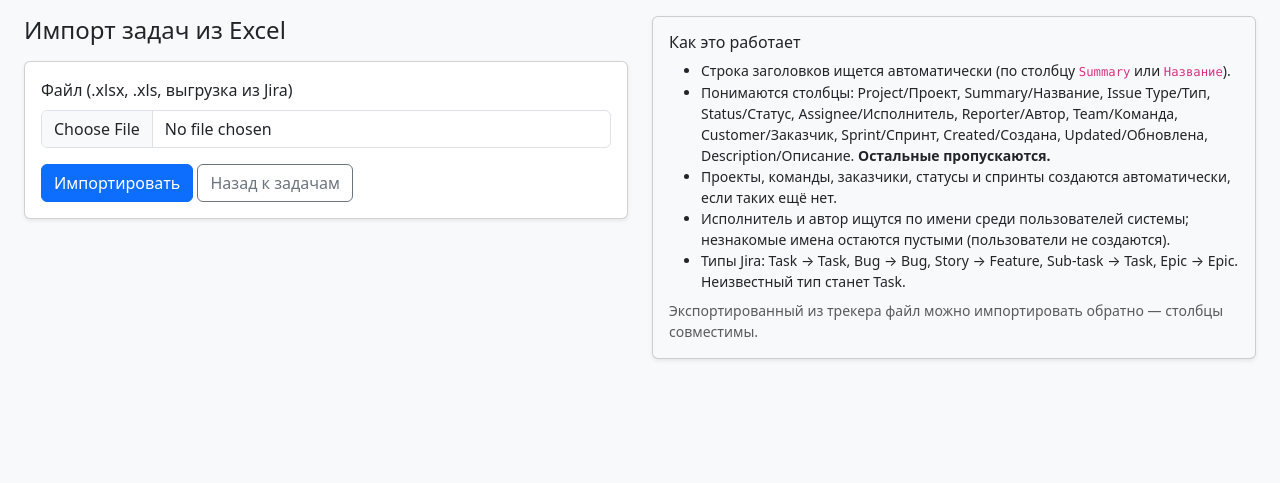
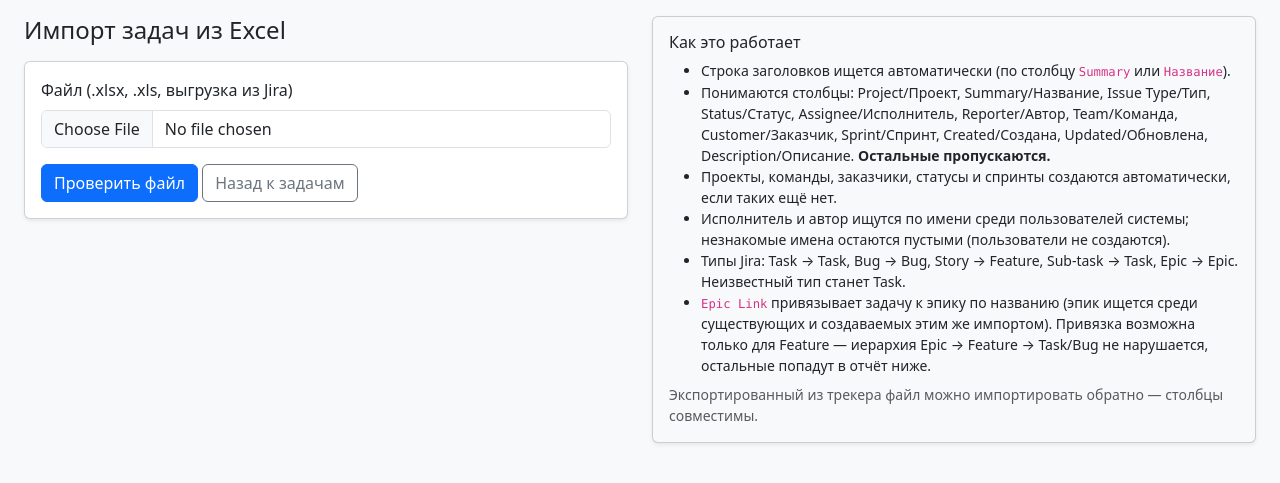
Before and after one commit to kamury/mion, a Flask app: page /issues/import in a window 1280 px wide. Shown: the part 60-543 px from the top of the page. Run offline with Flask 3, Linux system fonts and the light colour scheme; a user stored in the database is signed in; tables that the repository leaves empty hold one stand-in row (values such as "Sample post"); grey boxes marked "Sample" are stand-in pictures; some libraries are stand-ins or nearby versions.

Commit message:
links epics in import

```diff
--- a/app/excel.py
+++ b/app/excel.py
@@ -19,8 +19,8 @@ from markupsafe import escape
 
 from .extensions import db
 from .history import add_event
-from .models import (Component, Customer, Issue, Project, Sprint, Status,
-                     Team, User)
+from .models import (ISSUE_TYPES, PARENT_TYPE, Component, Customer, Issue,
+                     Project, Sprint, Status, Team, User)
 
 # Заголовок столбца (lower) -> наше поле
 COLUMN_MAP = {
@@ -52,6 +52,8 @@ COLUMN_MAP = {
     'обновлена': 'updated',
     'description': 'description',
     'описание': 'description',
+    'epic link': 'epic_link',
+    'epic name': 'epic_name',
 }
 
 TYPE_MAP = {
@@ -186,8 +188,12 @@ def _parse_date(value):
     return None
 
 
-def import_rows(rows, current_user):
-    """Создаёт задачи из таблицы. Возвращает статистику и предупреждения."""
+def import_rows(rows, current_user, dry_run=False):
+    """Создаёт задачи из таблицы. Возвращает статистику и предупреждения.
+
+    При dry_run=True ничего не сохраняет (транзакция откатывается), но
+    возвращает ту же статистику — для предпросмотра перед импортом.
+    """
     header_idx, colmap = find_header(rows)
     if 'title' not in colmap:
         raise ValueError('Не найден столбец Summary / Название.')
@@ -209,6 +215,10 @@ def import_rows(rows, current_user):
     statuses = _lookup_cache(Status)
     sprints = _lookup_cache(Sprint)
     users = {u.name.strip().lower(): u for u in User.query.all()}
+    # Эпики для привязки по Epic Link: уже существующие + созданные этим импортом
+    epics = {i.title.strip().lower(): i
+             for i in Issue.query.filter_by(type='epic').all()}
+    pending_epic_links = []  # (issue, значение Epic Link)
     next_position = (db.session.query(db.func.max(Status.position)).scalar() or 0) + 1
 
     def get_or_create_dict(kind, name):
@@ -307,8 +317,44 @@ def import_rows(rows, current_user):
         add_event(issue, current_user, 'created')
         created += 1
 
-    db.session.commit()
-    return {'created': created, 'skipped': skipped, 'warnings': sorted(warnings)}
+        if issue.type == 'epic':
+            epics.setdefault(issue.title.strip().lower(), issue)
+            # В Jira Epic Link ссылается на Epic Name, который может
+            # отличаться от Summary — запоминаем оба варианта.
+            epic_name = _cell(row, colmap, 'epic_name')
+            if epic_name:
+                epics.setdefault(str(epic_name).strip().lower(), issue)
+
+        epic_link = _cell(row, colmap, 'epic_link')
+        if epic_link:
+            pending_epic_links.append((issue, str(epic_link).strip()))
+
+    # Привязка к эпикам: после основного цикла, потому что эпик может
+    # встретиться в файле позже своих задач.
+    epic_linked = 0
+    epic_link_rejected = []
+    for issue, epic_name in pending_epic_links:
+        epic = epics.get(epic_name.lower())
+        if not epic:
+            warnings.add(f'Эпик «{epic_name}» не найден — привязка пропущена.')
+            continue
+        if PARENT_TYPE.get(issue.type) == 'epic':
+            issue.parent_id = epic.id
+            epic_linked += 1
+        else:
+            epic_link_rejected.append({
+                'id': issue.id,
+                'title': issue.title,
+                'type': ISSUE_TYPES.get(issue.type, issue.type),
+                'epic': epic.title,
+            })
+
+    if dry_run:
+        db.session.rollback()
+    else:
+        db.session.commit()
+    return {'created': created, 'skipped': skipped, 'warnings': sorted(warnings),
+            'epic_linked': epic_linked, 'epic_link_rejected': epic_link_rejected}
 
 
 # ---------- Экспорт ----------
--- a/app/issues/routes.py
+++ b/app/issues/routes.py
@@ -1,4 +1,7 @@
 import os
+import re
+import time
+from uuid import uuid4
 
 from flask import (Blueprint, abort, current_app, flash, jsonify, redirect,
                    render_template, request, send_file, url_for)
@@ -146,23 +149,62 @@ def export():
     )
 
 
+def _import_tmp_dir():
+    """Папка для файлов, ожидающих подтверждения импорта. Чистит старые."""
+    tmp_dir = os.path.join(current_app.config['UPLOAD_FOLDER'], 'import_tmp')
+    os.makedirs(tmp_dir, exist_ok=True)
+    now = time.time()
+    for name in os.listdir(tmp_dir):
+        path = os.path.join(tmp_dir, name)
+        if now - os.path.getmtime(path) > 24 * 3600:
+            os.remove(path)
+    return tmp_dir
+
+
 @bp.route('/import', methods=['GET', 'POST'])
 @login_required
 def import_excel():
-    result = None
-    if request.method == 'POST':
+    """Импорт в два шага: предпросмотр (сухой прогон) -> подтверждение."""
+    result = preview = None
+    token = filename = ''
+
+    if request.method == 'POST' and request.form.get('action') == 'confirm':
+        token = request.form.get('token', '')
+        filename = request.form.get('filename', '')
+        path = os.path.join(_import_tmp_dir(), token)
+        if not re.fullmatch(r'[0-9a-f]{32}', token) or not os.path.exists(path):
+            flash('Файл предпросмотра не найден (мог устареть) — загрузи его ещё раз.', 'danger')
+        else:
+            with open(path, 'rb') as f:
+                data = f.read()
+            os.remove(path)
+            try:
+                result = import_rows(read_rows(data, filename), current_user)
+                flash(f"Импортировано задач: {result['created']}.", 'success')
+            except Exception as e:
+                db.session.rollback()
+                flash(f'Ошибка импорта: {e}', 'danger')
+        token = filename = ''
+    elif request.method == 'POST':
         file = request.files.get('file')
         if not file or not file.filename:
             flash('Выбери файл.', 'danger')
         else:
+            data = file.read()
             try:
-                rows = read_rows(file.read(), file.filename)
-                result = import_rows(rows, current_user)
-                flash(f"Импортировано задач: {result['created']}.", 'success')
+                preview = import_rows(read_rows(data, file.filename),
+                                      current_user, dry_run=True)
             except Exception as e:
                 db.session.rollback()
-                flash(f'Ошибка импорта: {e}', 'danger')
-    return render_template('issues/import.html', result=result)
+                flash(f'Ошибка чтения файла: {e}', 'danger')
+            else:
+                token = uuid4().hex
+                with open(os.path.join(_import_tmp_dir(), token), 'wb') as f:
+                    f.write(data)
+                filename = file.filename
+
+    return render_template('issues/import.html', result=result, preview=preview,
+                           token=token, filename=filename)
 
 
 BULK_FIELDS = ('status_id', 'assignee_id', 'reporter_id', 'project_id',
--- a/app/static/css/app.css
+++ b/app/static/css/app.css
@@ -27,7 +27,7 @@
 .badge.type-bug     { background: #FFB6B9; color: #364F6B; }
 
 /* Бейджи статусов: «закрывающие» статусы (is_done) — бирюзовые */
-.badge.status-done { background: #00B8A9; color: #fff; }
+.badge.status-done { background: #2EB872; color: #fff; }
 
 /* Мультиселекты в фильтре списка задач */
 .ts-wrapper.filter-select { min-width: 170px; }
--- a/app/templates/issues/import.html
+++ b/app/templates/issues/import.html
@@ -12,11 +12,48 @@
             <input name="file" type="file" class="form-control"
                    accept=".xlsx,.xls,.htm,.html" required>
           </div>
-          <button class="btn btn-primary">Импортировать</button>
+          <button class="btn btn-primary">Проверить файл</button>
           <a class="btn btn-outline-secondary" href="{{ url_for('issues.index') }}">Назад к задачам</a>
         </form>
       </div>
     </div>
+
+    {% if preview %}
+    <div class="card shadow-sm mb-3 border-primary">
+      <div class="card-body">
+        <h6>Предпросмотр: {{ filename }}</h6>
+        <p class="mb-1 text-muted small">Пока ничего не импортировано — проверь список ниже.
+          Если что-то не так, исправь файл и загрузи его заново.</p>
+        <p class="mb-1">Будет создано задач: <strong>{{ preview.created }}</strong>,
+          пропущено строк без названия: {{ preview.skipped }}.</p>
+        {% if preview.epic_linked %}
+          <p class="mb-1">Привяжется к эпикам по Epic Link: <strong>{{ preview.epic_linked }}</strong>.</p>
+        {% endif %}
+        {% if preview.warnings %}
+          <p class="mb-1 mt-2 text-warning-emphasis">Предупреждения:</p>
+          <ul class="small mb-0">
+            {% for w in preview.warnings %}<li>{{ w }}</li>{% endfor %}
+          </ul>
+        {% endif %}
+        {% if preview.epic_link_rejected %}
+          <p class="mb-1 mt-2 text-warning-emphasis">Не привяжутся к эпику — тип не может
+            быть дочерним для Epic (только Feature):</p>
+          <ul class="small mb-0">
+            {% for r in preview.epic_link_rejected %}
+              <li>[{{ r.type }}] {{ r.title | truncate(60) }} → эпик «{{ r.epic }}»</li>
+            {% endfor %}
+          </ul>
+        {% endif %}
+        <form method="post" class="d-flex gap-2 mt-3">
+          <input type="hidden" name="action" value="confirm">
+          <input type="hidden" name="token" value="{{ token }}">
+          <input type="hidden" name="filename" value="{{ filename }}">
+          <button class="btn btn-success">Импортировать {{ preview.created }} задач</button>
+          <a class="btn btn-outline-secondary" href="{{ url_for('issues.import_excel') }}">Отмена</a>
+        </form>
+      </div>
+    </div>
+    {% endif %}
 
     {% if result %}
     <div class="card shadow-sm mb-3">
@@ -24,10 +61,23 @@
         <h6>Результат импорта</h6>
         <p class="mb-1">Создано задач: <strong>{{ result.created }}</strong>,
           пропущено строк без названия: {{ result.skipped }}.</p>
+        {% if result.epic_linked %}
+          <p class="mb-1">Привязано к эпикам по Epic Link: <strong>{{ result.epic_linked }}</strong>.</p>
+        {% endif %}
         {% if result.warnings %}
           <p class="mb-1 mt-2 text-warning-emphasis">Предупреждения:</p>
           <ul class="small mb-0">
             {% for w in result.warnings %}<li>{{ w }}</li>{% endfor %}
+          </ul>
+        {% endif %}
+        {% if result.epic_link_rejected %}
+          <p class="mb-1 mt-2 text-warning-emphasis">Не привязаны к эпику — тип не может
+            быть дочерним для Epic (только Feature):</p>
+          <ul class="small mb-0">
+            {% for r in result.epic_link_rejected %}
+              <li><a href="{{ url_for('issues.view', issue_id=r.id) }}" target="_blank">#{{ r.id }}</a>
+                [{{ r.type }}] {{ r.title | truncate(60) }} → эпик «{{ r.epic }}»</li>
+            {% endfor %}
           </ul>
         {% endif %}
       </div>
@@ -51,6 +101,11 @@
             незнакомые имена остаются пустыми (пользователи не создаются).</li>
           <li>Типы Jira: Task → Task, Bug → Bug, Story → Feature, Sub-task → Task,
             Epic → Epic. Неизвестный тип станет Task.</li>
+          <li><code>Epic Link</code> привязывает задачу к эпику по названию
+            (эпик ищется среди существующих и создаваемых этим же импортом).
+            Привязка возможна только для Feature — иерархия
+            Epic → Feature → Task/Bug не нарушается, остальные попадут
+            в отчёт ниже.</li>
         </ul>
         <p class="mb-0 text-muted">Экспортированный из трекера файл можно импортировать обратно —
           столбцы совместимы.</p>
```
